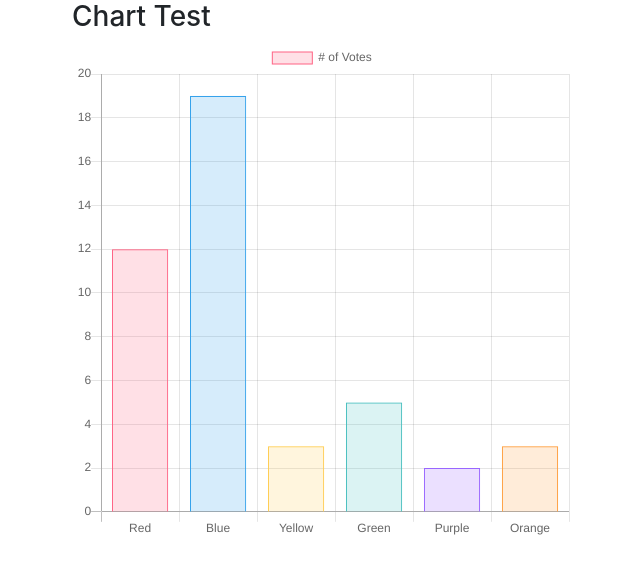
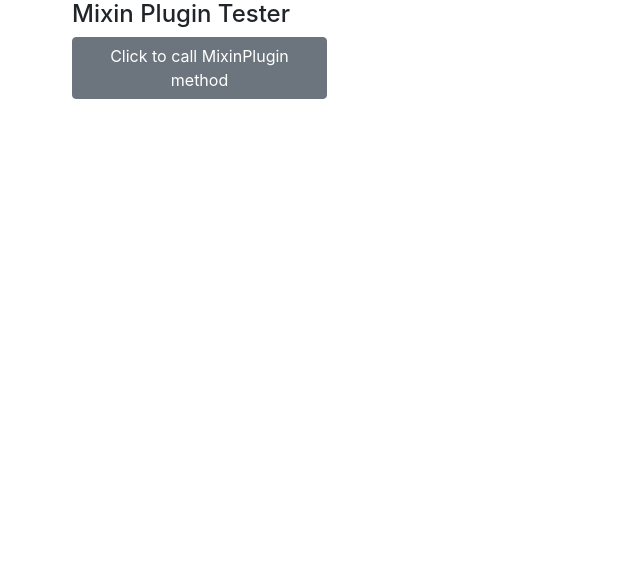
Before and after one commit to UniquelySimilar/vue-sandbox, a Vue app: page / in a window 1280 px wide. Shown: the top 574 px of the page, without its empty margins (13-653 px from the left). Built offline with nearby package versions, Linux system fonts and the light colour scheme.

Commit message:
vuetest: mixin plugin

```diff
--- a/src/App.vue
+++ b/src/App.vue
@@ -1,16 +1,16 @@
 <template>
   <div id="app" class="container">
-    <parent />
+    <mixin-plugin />
   </div>
 </template>
 
 <script>
-  import Parent from '@/components/stackoverflow/chartjs/Parent'
+  import MixinPlugin from '@/components/vuetest/plugins/MixinPlugin'
 
   export default {
     name: 'App',
     components: {
-      Parent
+      MixinPlugin
     },
     data() {
       return {
--- /dev/null
+++ b/src/components/vuetest/plugins/MixinPlugin.vue
@@ -0,0 +1,40 @@
+<template>
+  <div class="mixin-plugin">
+    <h4>Mixin Plugin Tester</h4>
+    <div class="row">
+      <div class="col-md-3">
+        <button id="message-btn" class="btn btn-secondary" @click="getMessage">Click to call MixinPlugin method</button>
+      </div>
+    </div>
+    <div class="row" v-if="displayMessage">
+      <div class="col-md-3">
+        <div class="alert alert-primary" role="alert">
+          <span>{{ message }}</span>
+        </div>
+      </div>
+    </div>
+  </div>
+</template>
+
+<script>
+  export default {
+    data() {
+      return {
+        message: '',
+        displayMessage: false
+      }
+    },
+    methods: {
+      getMessage() {
+        this.message = this.getMixinPluginMessage();
+        this.displayMessage = true;
+      }
+    }
+  }
+</script>
+
+<style scoped>
+  #message-btn {
+    margin-bottom: 0.5rem;
+  }
+</style>
--- /dev/null
+++ b/src/components/vuetest/plugins/mixin-plugin.js
@@ -0,0 +1,11 @@
+export default {
+  install(Vue /*, options*/) {
+    Vue.mixin({
+      methods: {
+        getMixinPluginMessage() {
+          return 'Hello from MixinPlugin';
+        }
+      }
+    });
+  }
+}
--- a/src/main.js
+++ b/src/main.js
@@ -12,6 +12,9 @@ import 'bootstrap/dist/css/bootstrap.css'
 //import 'jquery'
 //import 'bootstrap'
 
+import MixinPlugin from '@/components/vuetest/plugins/mixin-plugin.js'
+Vue.use(MixinPlugin)
+
 Vue.config.productionTip = false
 
 new Vue({
```
